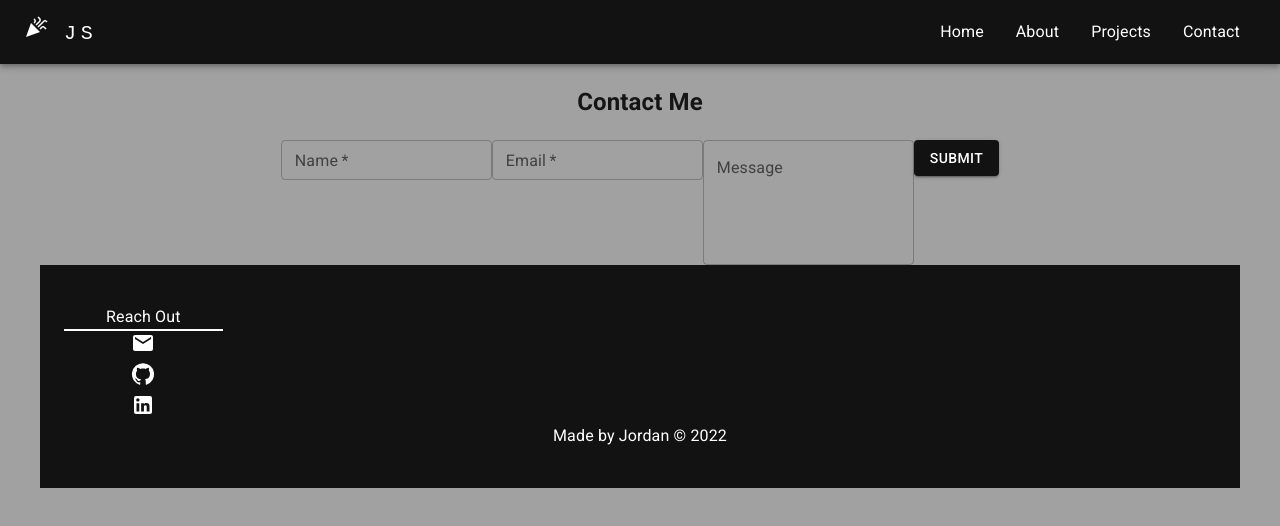
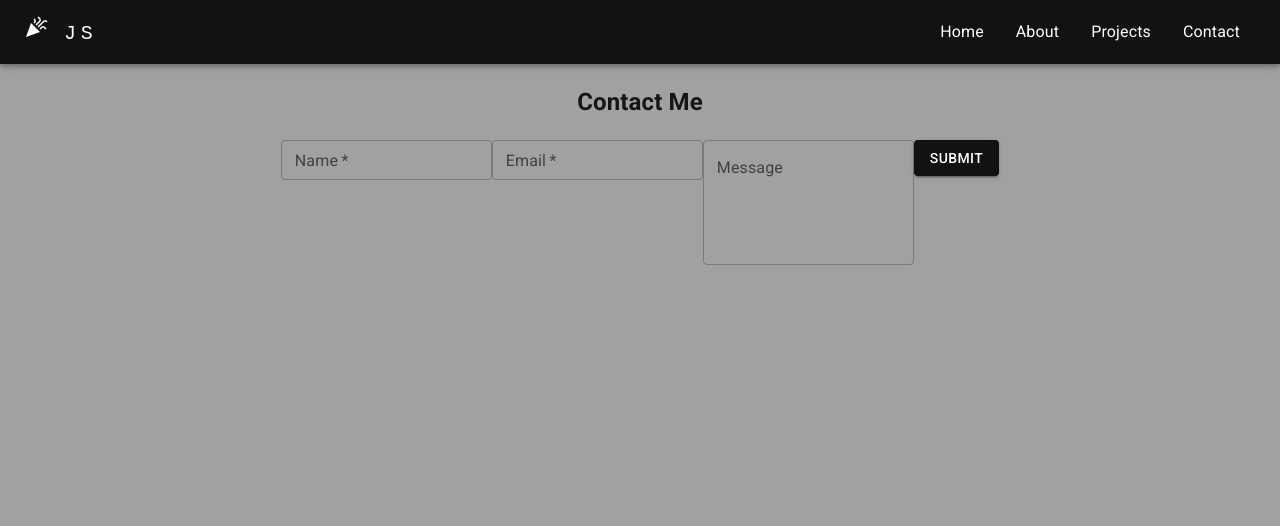
Before and after one commit to jorddo/react-portfolio, a React (Create React App) app: page /contact in a window 1280 px wide. Shown: the top 526 px of the page. Built offline with nearby package versions, Linux system fonts and the light colour scheme.

Commit message:
i dont even remeber

```diff
--- a/src/App.js
+++ b/src/App.js
@@ -5,7 +5,7 @@ import Home from './pages/Home';
 import Projects from './pages/Projects';
 import About from './pages/About';
 import ContactForm from './pages/Contact';
-import Footer from './components/common/Footer';
+// import Footer from './components/common/Footer';
 
 const App = () => (
   <div className='App'>
@@ -16,7 +16,7 @@ const App = () => (
       <Route path='projects' element={<Projects />} />
       <Route path='contact' element={<ContactForm />} />
     </Routes>
-    <Footer />
+    {/* <Footer /> */}
   </div>
 );
 
--- a/src/components/common/Footer/index.jsx
+++ b/src/components/common/Footer/index.jsx
@@ -14,7 +14,6 @@ const Footer = () => {
       }}
     >
       <Box
-        // px={{ xs: 2, sm: 8 }}
         py={{ xs: 4, sm: 5 }}
         mx={{ xs: 2, sm: 5 }}
         bgcolor='primary.main'
```
